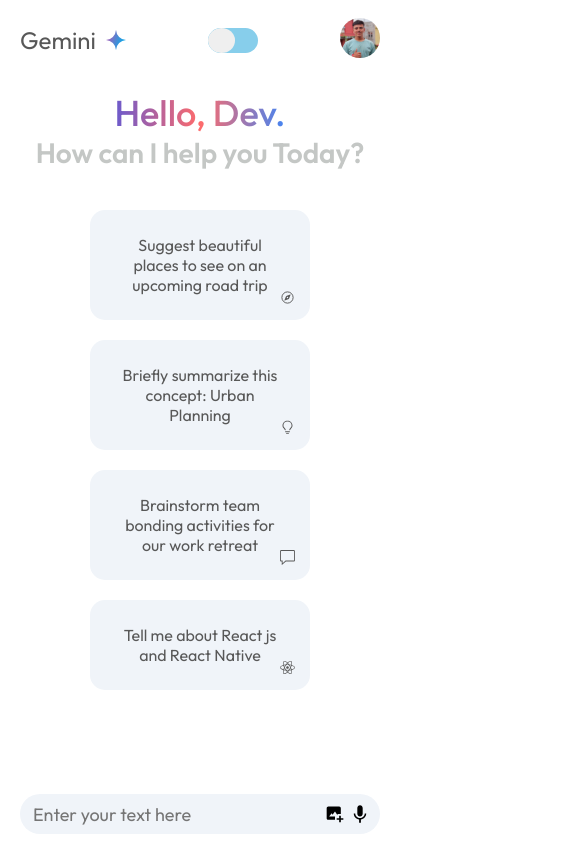
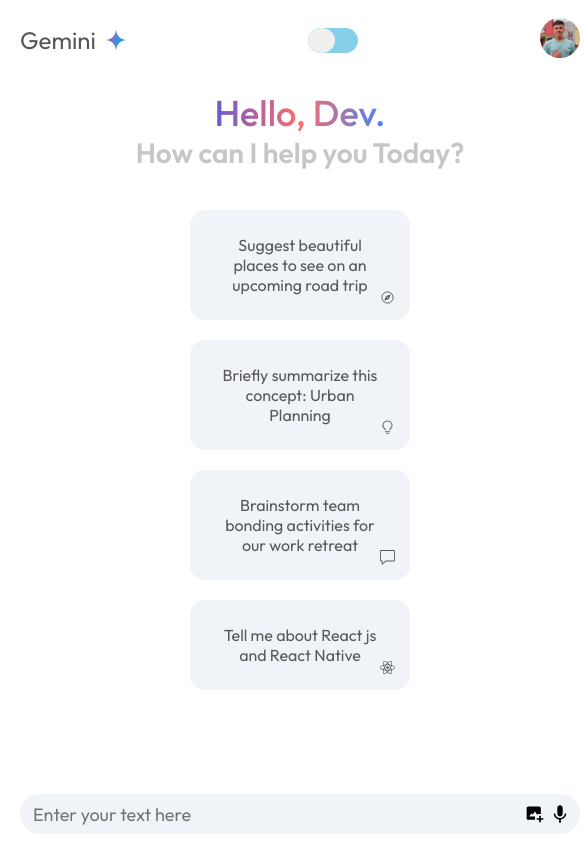
Before and after one commit to bishowlamichhane/Gemini-AI, a React (Vite) app: page / in a window 390 px wide. Shown: the whole page, 585 px wide, since content can reach past the window. Built offline with nearby package versions, Linux system fonts and the light colour scheme; no server answers.

Commit message:
input div adjustment

```diff
--- a/src/components/Main/Main.module.css
+++ b/src/components/Main/Main.module.css
@@ -376,3 +376,11 @@
 
 
 }
+
+
+@media(max-width:900px){
+    .inputDiv{
+        width: 600px;
+    }
+
+}
```
